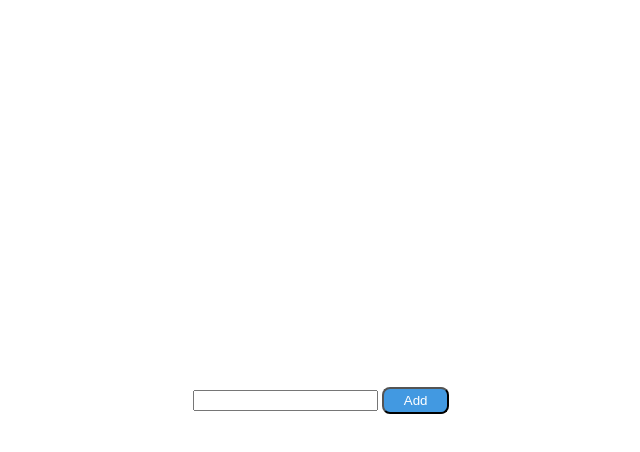
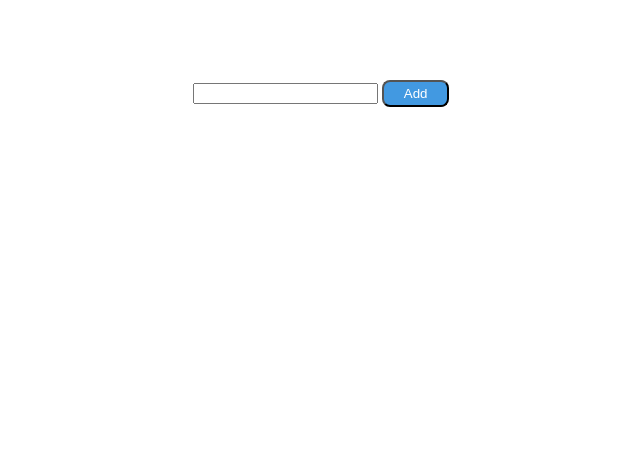
Before and after one commit to kitsune2411/simple-todolist, a Vue app: page / in a window 1280 px wide. Shown: the top 452 px of the page, without its empty margins (319-959 px from the left). Built offline with nearby package versions, Linux system fonts and the light colour scheme.

Commit message:
fix bug when there's many todo's, form disappear

```diff
--- a/src/App.vue
+++ b/src/App.vue
@@ -5,14 +5,21 @@ import TodoList from './components/TodoList.vue';
 
 <template>
   <main>
-    <TodoForm />
-    <TodoList />
+    <div class="form">
+      <TodoForm />
+      <TodoList />
+    </div>
   </main>
 </template>
 
 <style scoped>
 main {
   height: 100vh;
+
+}
+
+.form {
+  margin-top: 5rem;
   display: grid;
   justify-content: center;
   align-content: center;
```
